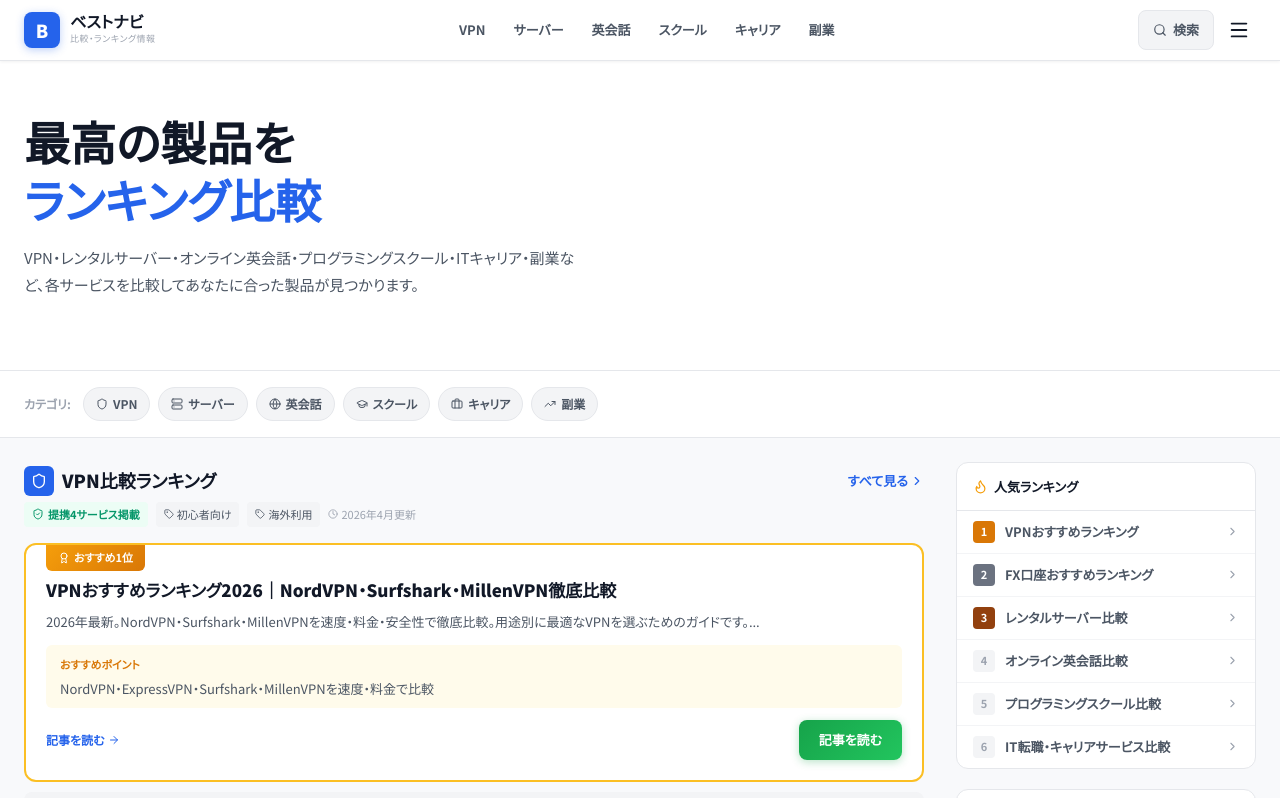
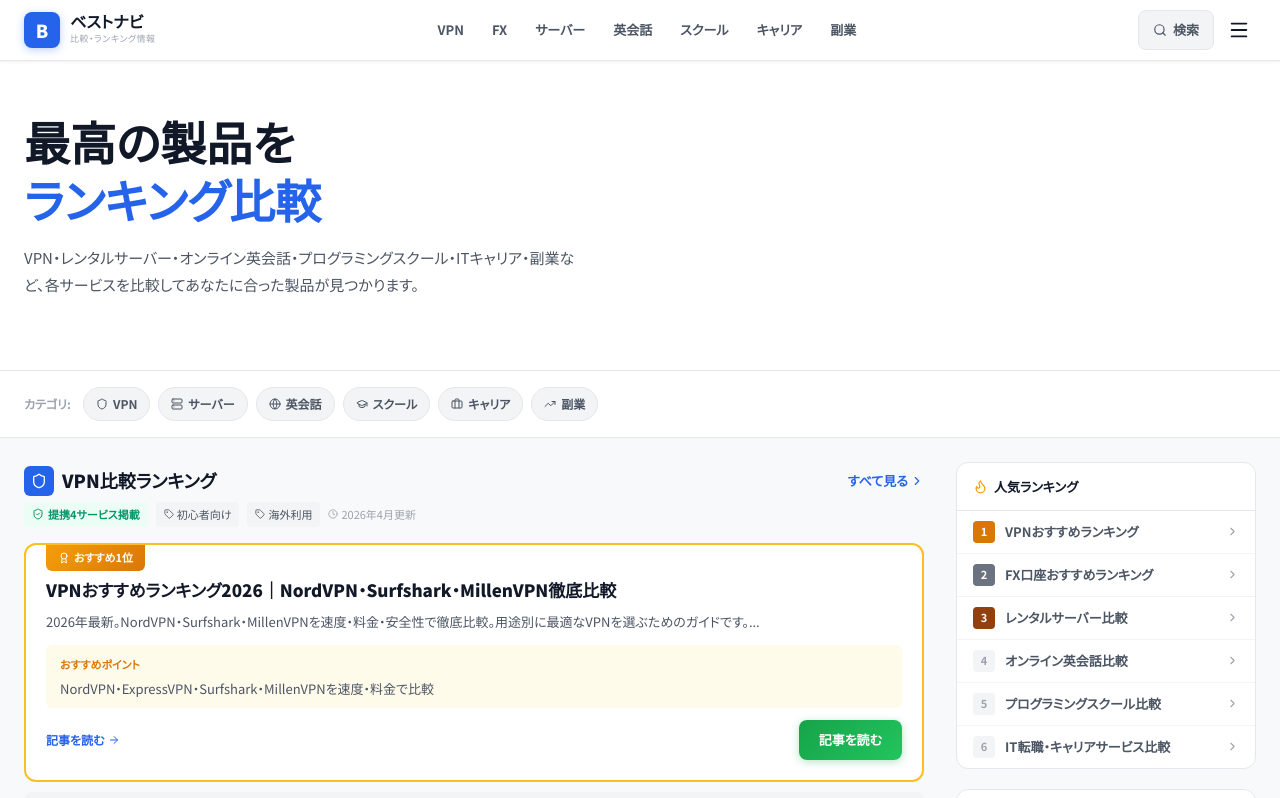
Before and after one commit to nexoraltd/bestnavi, a Next.js app: page / in a window 1280 px wide. Shown: the top 798 px of the page. Built offline with nearby package versions, Linux system fonts and the light colour scheme.

Commit message:
feat: ヘッダーナビゲーションにFXカテゴリを追加

```diff
--- a/components/Header.tsx
+++ b/components/Header.tsx
@@ -6,6 +6,7 @@ import { Shield, Server, Globe, GraduationCap, Briefcase, TrendingUp, Search, Me
 
 const categories = [
   { name: "VPN",      href: "/ranking/vpn",     icon: Shield },
+  { name: "FX",       href: "/ranking/fx",       icon: TrendingUp },
   { name: "サーバー", href: "/ranking/server",   icon: Server },
   { name: "英会話",   href: "/ranking/english",  icon: Globe },
   { name: "スクール", href: "/ranking/school",   icon: GraduationCap },
```
